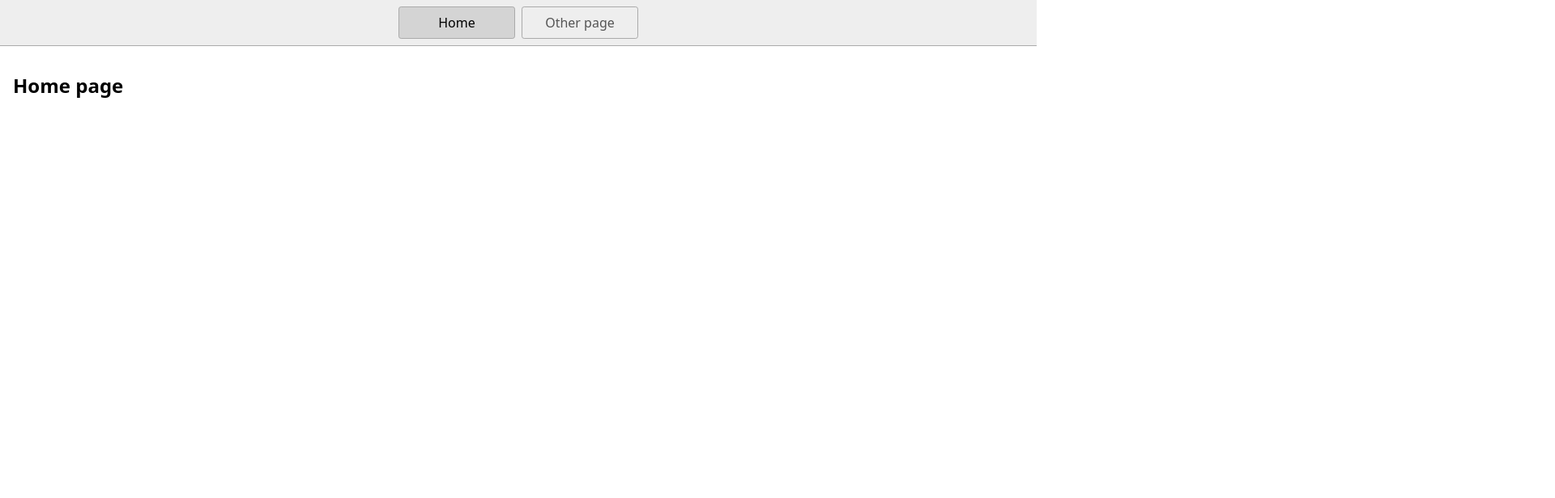
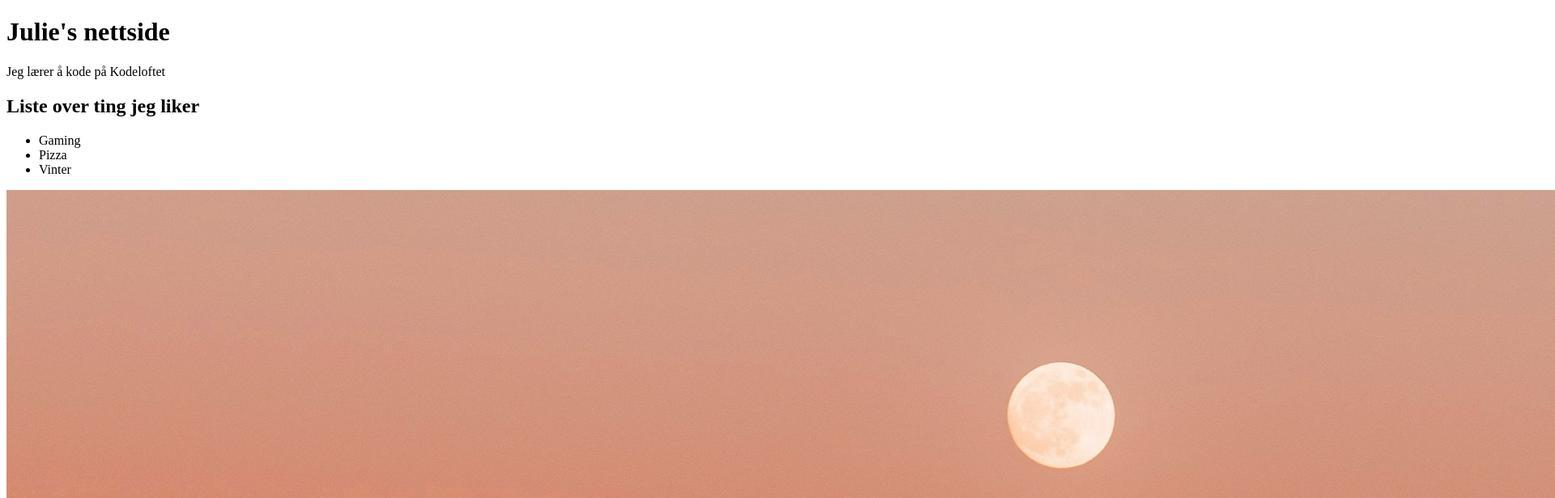
Before and after one commit to JulieKodehode/kodeloftetG9_undervisning2, a website: page index.html in a window 1280 px wide. Shown: the top 616 px of the page at 81% size, 1920 px wide, since content can reach past the window. Drawn offline with Linux system fonts and the light colour scheme.

Commit message:
Updated session 2

```diff
--- a/index.html
+++ b/index.html
@@ -1,23 +1,35 @@
 <!DOCTYPE html>
 <html lang="en">
+  <!-- Head: informasjon til nettleseren -->
   <head>
     <title>Home</title>
     <meta charset="UTF-8" />
     <meta name="viewport" content="width=device-width" />
-    <!--
-      Need a visual blank slate?
-      Remove all code in `styles.css`!
-    -->
     <link rel="stylesheet" href="styles.css" />
     <script type="module" src="script.js"></script>
   </head>
+  <!-- Body: informasjon som synes på nettsiden -->
   <body>
-    <nav>
-      <a href="/" aria-current="page">Home</a>
-      <a href="/page2.html">Other page</a>
-    </nav>
+    <header>
+
+    </header>
+
     <main>
-      <h1>Home page</h1>
+      <h1>Julie's nettside</h1>
+      <p>Jeg lærer å kode på Kodeloftet</p>
+
+      <h2>Liste over ting jeg liker</h2>
+      <ul>
+        <li>Gaming</li>
+        <li>Pizza</li>
+        <li>Vinter</li>
+      </ul>
+
+      <img src="sunset.jpg" alt="Orange sunset">
     </main>
+
+    <footer>
+
+    </footer>
   </body>
 </html>
--- a/script.js
+++ /dev/null
@@ -1 +0,0 @@
-console.log('Hello!');
--- a/styles.css
+++ /dev/null
@@ -1,46 +0,0 @@
-* {
-  box-sizing: border-box;
-}
-
-body {
-  margin: 0;
-  font-family: system-ui, sans-serif;
-  color: black;
-  background-color: white;
-}
-
-nav {
-  display: flex;
-  flex-wrap: wrap;
-  align-items: center;
-  justify-content: center;
-  padding: 0.5rem;
-  gap: 0.5rem;
-  border-bottom: solid 1px #aaa;
-  background-color: #eee;
-}
-
-nav a {
-  display: inline-block;
-  min-width: 9rem;
-  padding: 0.5rem;
-  border-radius: 0.2rem;
-  border: solid 1px #aaa;
-  text-align: center;
-  text-decoration: none;
-  color: #555;
-}
-
-nav a[aria-current='page'] {
-  color: #000;
-  background-color: #d4d4d4;
-}
-
-main {
-  padding: 1rem;
-}
-
-h1 {
-  font-weight: bold;
-  font-size: 1.5rem;
-}
```
Also changed, not shown: page2.html (deleted, +0 -19 lines), sunset.jpg (added), 1 other file.
